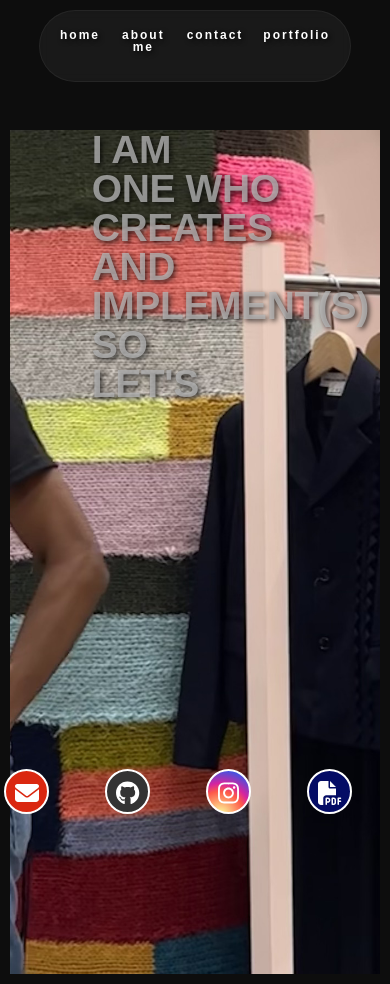
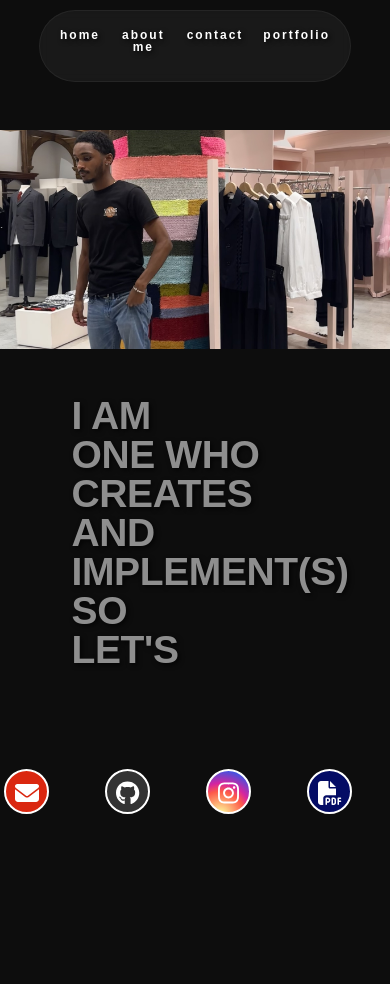
Before and after one commit to SimonYoseph/SimonYosephPortfolio, a React app: page / in a window 390 px wide. Built offline with nearby package versions, Linux system fonts and the light colour scheme.

Commit message:
mobile view adjustments

```diff
--- a/src/styles/App.css
+++ b/src/styles/App.css
@@ -285,8 +285,17 @@ nav button {
   @media (max-width: 480px) {
 
     .homepage {
-      background-size: cover;
-      min-height: 100vh;
+     background-image: url('/homepageImage.jpg');
+        background-size: contain;  /* Ensures the entire image fits inside */
+        background-repeat: no-repeat;
+        background-position: top center; /* Keeps image aligned */
+        background-attachment: fixed;
+        min-height: 100vh;
+        width: 100vw; /* Ensures the image spans full width */
+        display: flex;
+        flex-direction: column;
+        align-items: center;
+        justify-content: center;
 
     }
 
```
